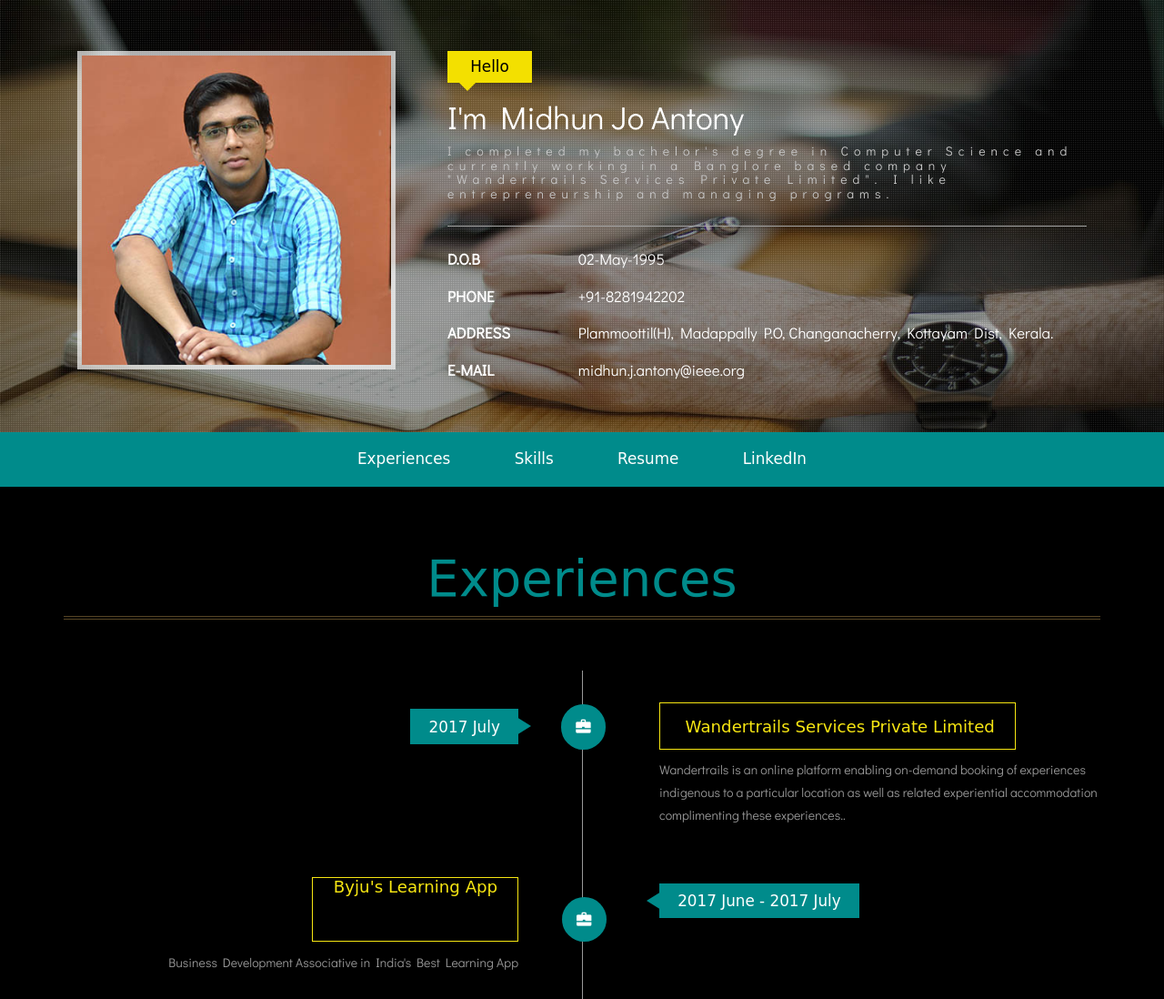
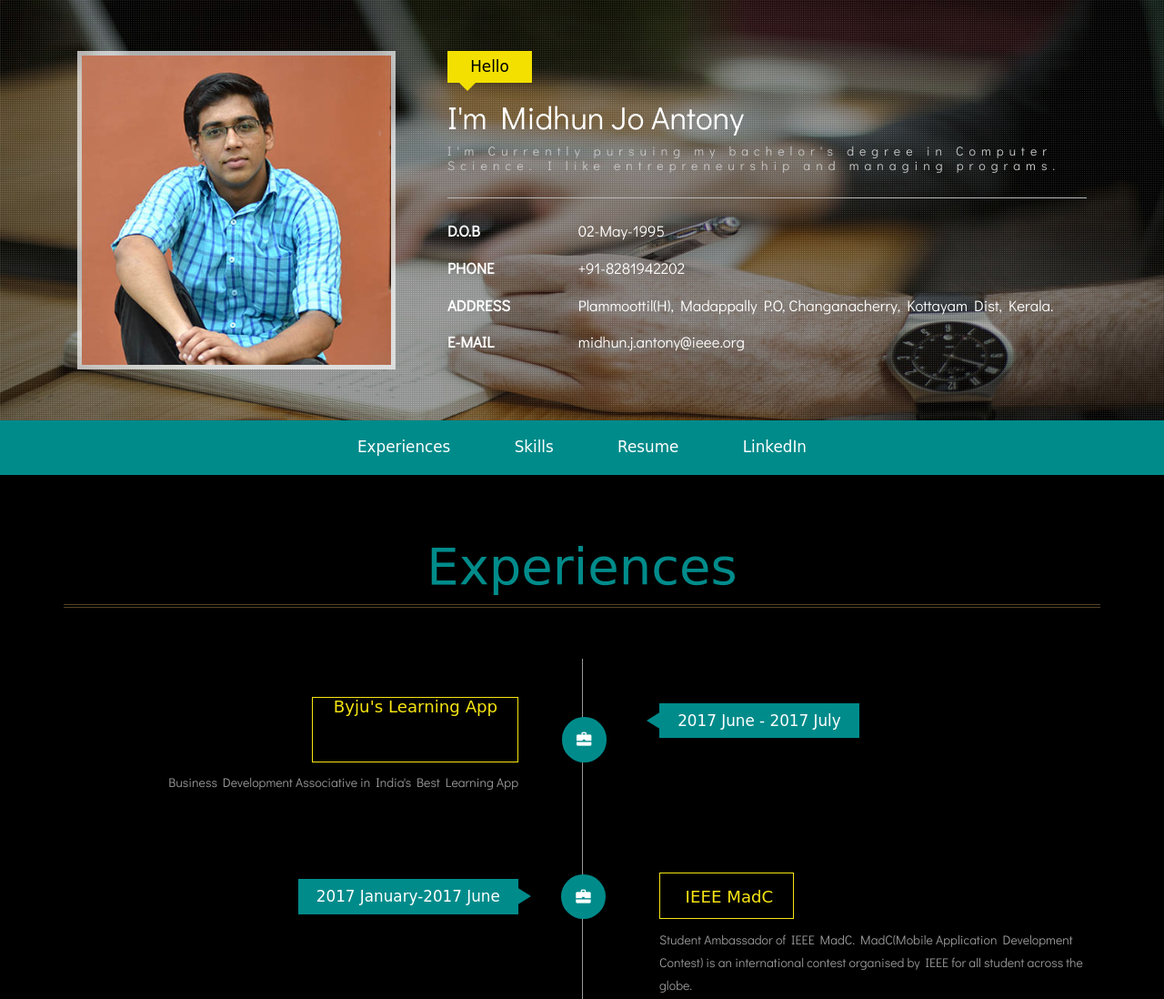
Before and after one commit to Midhun-Jo-Antony/Midhun-Jo-Antony.github.io, a plain HTML site: page index.html in a window 1280 px wide. Shown: the top 1098 px of the page at 91% size. Drawn offline with Linux system fonts and the light colour scheme; a web font is replaced by a local one.

Commit message:
Update index.html

```diff
--- a/index.html
+++ b/index.html
@@ -52,7 +52,7 @@ License URL: http://creativecommons.org/licenses/by/3.0/
 				<div class="col-md-8 header-right">
 					<h2>Hello</h2>
 					<h1>I'm Midhun Jo Antony</h1>
-					<h6>I completed my bachelor's degree in Computer Science and currently working in a Banglore based company "Wandertrails Services Private Limited". I like entrepreneurship and managing programs.</h6>
+					<h6>I'm Currently pursuing my bachelor's degree in Computer Science. I like entrepreneurship and managing programs.</h6>
 						<ul class="address">
 						<li>
 							<ul class="address-text">
@@ -113,16 +113,6 @@ License URL: http://creativecommons.org/licenses/by/3.0/
 	<div id="work" class="work">
 		<div class="container">
 			<h3 class="title">Experiences</h3>
-			<div class="work-info">
-				<div class="col-md-6 work-left">
-					<h4>2017 July</h4>
-				</div>
-				<div class="col-md-6 work-right">
-					<h5><span class="glyphicon glyphicon-briefcase"> </span> Wandertrails Services Private Limited</h5>
-					<p>Wandertrails is an online platform enabling on-demand booking of experiences indigenous to a particular location as well as related experiential accommodation complimenting these experiences..</p>
-				</div>
-				<div class="clearfix"> </div>
-			</div>
 			<div class="work-info">
 				<div class="col-md-6 work-right work-right2">
 					<h4>2017 June - 2017 July </h4>
```
